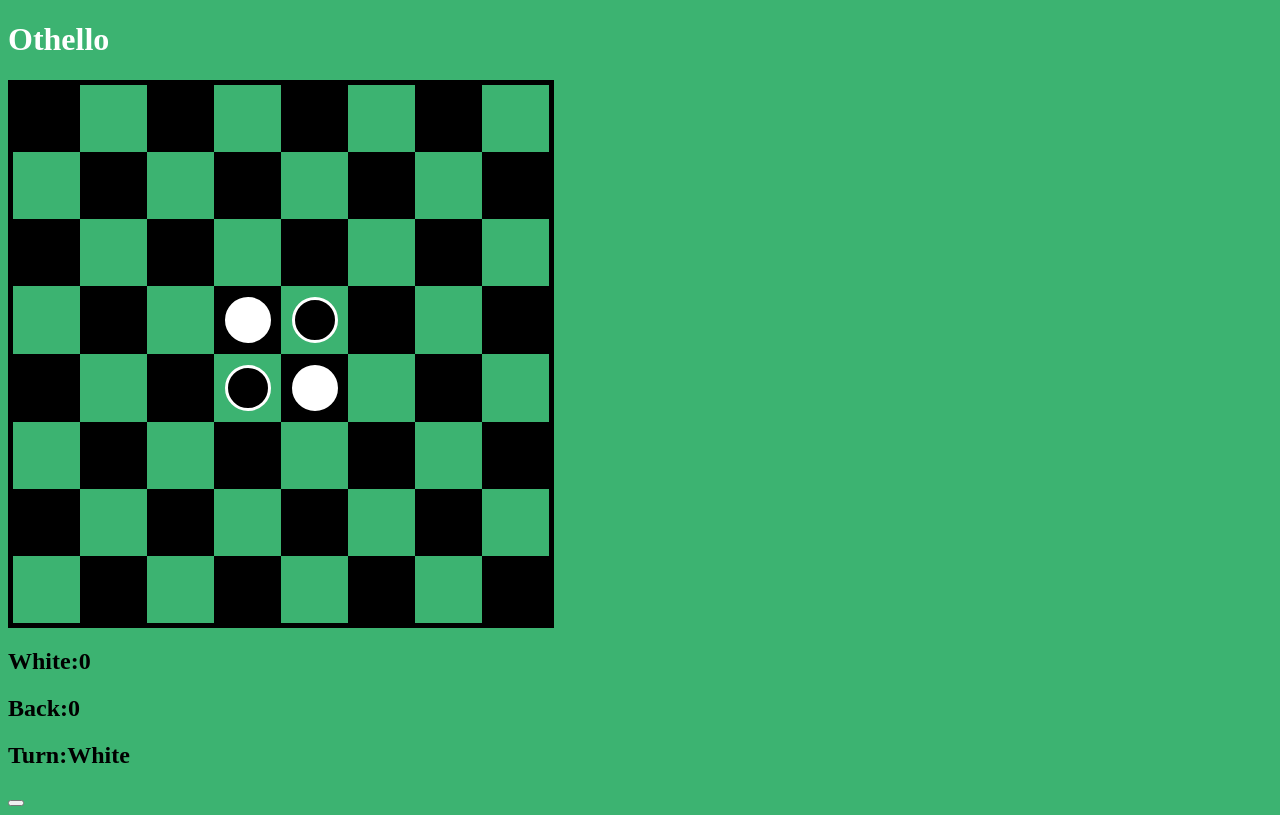
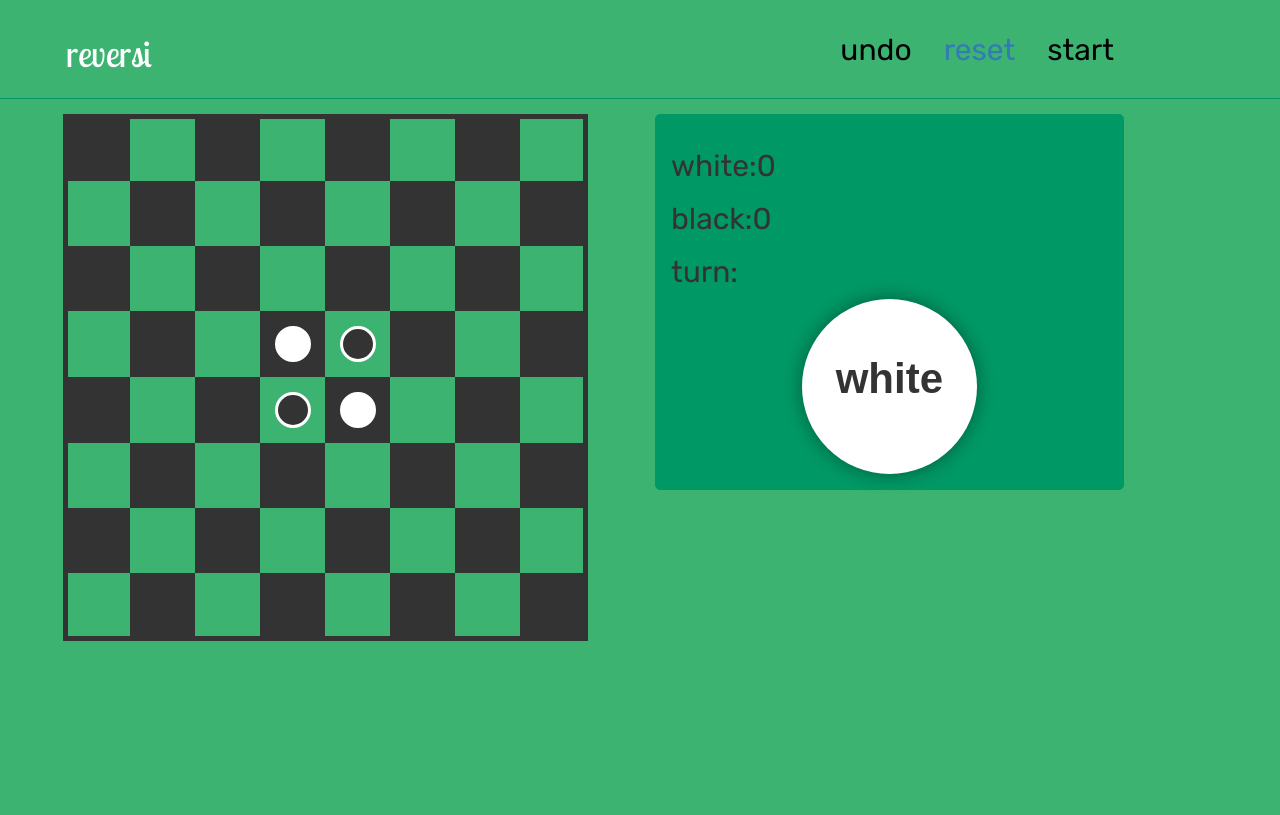
Before and after one commit to nchnsn/othello, a plain HTML site: page index.html in a window 1280 px wide. Drawn offline with nearby package versions, Linux system fonts and the light colour scheme; a web font is replaced by a local one.

Commit message:
Added some UI improvements, added bootstrap, added a visual turn tracker.

```diff
--- a/app.js
+++ b/app.js
@@ -1,15 +1,5 @@
 // *** Model ***
 // Score Board - track the board position, number of pieces, turn, and present score
-    // Board Position
-
-    // Number of Pieces
-
-    // Who's Turn
-
-
-
-    // Current Score
-
     // History
 var scoreBoard = {
     board:[[0,0,0,0,0,0,0,0],
@@ -28,21 +18,13 @@
 }
 
 // Piece Object - model the individual piece and all of it's props
-
 // Piece Maker - Function
-    // color
-    // Y
-    // X
-    // Number
-    // neighbors
-        // left, right, up, down
 var Piece = function(turn, x, y){
     this.color = turn;
     this.y = y;
     this.x = x;
     this.neighbors = {};
 }
-
 
 // *** View ***
 // Update View
@@ -63,8 +45,6 @@
     var cell = document.getElementsByTagName("table")[0].children[0].children[y].children[x];
 }
 
-
-
 // *** Controller ***
 // Start Game
 var startGame = function(){
@@ -76,13 +56,7 @@
 
 
 }
-
-
-
-
 // onclick add piece
-
-
 // add piece on board
     // create new piece push to ScoreBoard
 var addPiece = function(turn, x, y){
@@ -99,14 +73,14 @@
     var piece = new Piece(turn, x, y);
     scoreBoard.pieces.push(piece);
     scoreBoard.board[y][x] = turn;
+
 // render piece on board
     renderView(x, y, scoreBoard.turn);
+
 // update ScoreBoard
-
     scoreBoard.turn === 'white' ? scoreBoard.turn = 'black' : scoreBoard.turn = 'white';
     document.getElementById('turn').innerHTML = scoreBoard.turn;
-    checkNeighbor(x,y);
-
+    // checkNeighbor(x,y);
 }
 
 var addPieceAuto = function(){
@@ -119,6 +93,7 @@
     renderView(x, y, scoreBoard.turn);
     scoreBoard.turn === 'white' ? scoreBoard.turn = 'black' : scoreBoard.turn = 'white';
     document.getElementById('turn').innerHTML = scoreBoard.turn;
+    flipTurn();
     console.log(checkAllNeighbors(x,y));
 }
 
@@ -129,31 +104,30 @@
     renderView(x, y, scoreBoard.turn);
 }
 
-
 // *** FLIP / CHECK NEIGHBORS ***
 
     // check if next piece is opp color
-var checkNeighbor = function(x,y){
-    var pieceUp = scoreBoard.board[y - 1] ? scoreBoard.board[y - 1][x] : 'NA';
-    var pieceUpRight = scoreBoard.board[y - 1] ? scoreBoard.board[y - 1][x + 1] : 'NA';
-    var pieceRight = scoreBoard.board[y][x + 1];
-    var pieceDown = scoreBoard.board[y + 1] ? scoreBoard.board[y + 1][x] : 'NA';
-    var pieceDownRight = scoreBoard.board[y + 1] ? scoreBoard.board[y + 1][x + 1] : 'NA';
-    var pieceLeft = scoreBoard.board[y][x - 1];
-    var pieceDownLeft = scoreBoard.board[y + 1] ? scoreBoard.board[y + 1][x - 1] : 'NA';
-    var pieceUpLeft = scoreBoard.board[y - 1] ? scoreBoard.board[y - 1][x - 1] : 'NA';
-    var neighbors = [pieceUp, pieceUpRight, pieceRight, pieceDown, pieceDownRight, pieceLeft, pieceUpLeft];
-    if(neighbors.some(function(element){
-        return element === scoreBoard.turn;
-    })){
-       console.log('lets flipppa');
-    }
-    console.log('up ' + pieceUp);
-    console.log('right ' + pieceRight);
-    console.log('down ' + pieceDown);
-    console.log('left ' + JSON.stringify(pieceLeft));
-    console.log(JSON.stringify(scoreBoard.board));
-}
+// var checkNeighbor = function(x,y){
+//     var pieceUp = scoreBoard.board[y - 1] ? scoreBoard.board[y - 1][x] : 'NA';
+//     var pieceUpRight = scoreBoard.board[y - 1] ? scoreBoard.board[y - 1][x + 1] : 'NA';
+//     var pieceRight = scoreBoard.board[y][x + 1];
+//     var pieceDown = scoreBoard.board[y + 1] ? scoreBoard.board[y + 1][x] : 'NA';
+//     var pieceDownRight = scoreBoard.board[y + 1] ? scoreBoard.board[y + 1][x + 1] : 'NA';
+//     var pieceLeft = scoreBoard.board[y][x - 1];
+//     var pieceDownLeft = scoreBoard.board[y + 1] ? scoreBoard.board[y + 1][x - 1] : 'NA';
+//     var pieceUpLeft = scoreBoard.board[y - 1] ? scoreBoard.board[y - 1][x - 1] : 'NA';
+//     var neighbors = [pieceUp, pieceUpRight, pieceRight, pieceDown, pieceDownRight, pieceLeft, pieceUpLeft];
+//     if(neighbors.some(function(element){
+//         return element === scoreBoard.turn;
+//     })){
+//        console.log('lets flipppa');
+//     }
+//     console.log('up ' + pieceUp);
+//     console.log('right ' + pieceRight);
+//     console.log('down ' + pieceDown);
+//     console.log('left ' + JSON.stringify(pieceLeft));
+//     console.log(JSON.stringify(scoreBoard.board));
+// }
 
 var checkAllNeighbors = function(x, y, direction){
     var startingPoint = scoreBoard.board[y][x];
@@ -406,3 +380,14 @@
 }
 $("table").on("click", "td", addPieceAuto);
 startGame();
+
+// *** CSS related JS ***
+
+    // Triggering the Turn Flip on each Turn Change
+var flipTurn = function(){
+    if(document.getElementById("turnTracker").classList.contains ("circle-container-black")){
+         document.getElementById("turnTracker").classList.remove("circle-container-black");
+    } else {
+         document.getElementById("turnTracker").classList.add("circle-container-black");
+    }
+}
--- a/index.html
+++ b/index.html
@@ -1,13 +1,29 @@
 	<!DOCTYPE html>
 <html>
 <head>
+	<title>Reversi</title>
+	<meta charset="utf-8">
+	<meta name="viewport" content="width=device-width, initial-scale=1">
+	<link rel="stylesheet" href="https://maxcdn.bootstrapcdn.com/bootstrap/3.3.7/css/bootstrap.min.css">
+	<script src="https://ajax.googleapis.com/ajax/libs/jquery/3.2.0/jquery.min.js"></script>
+	<script src="https://maxcdn.bootstrapcdn.com/bootstrap/3.3.7/js/bootstrap.min.js"></script>
 	<link rel="stylesheet" type="text/css" href="othello.css">
 	<script src="https://ajax.googleapis.com/ajax/libs/jquery/3.2.1/jquery.min.js"></script>
+	<link href="https://fonts.googleapis.com/css?family=Bungee|Bungee+Inline|Bungee+Outline|Cinzel+Decorative|Comfortaa|Iceland|Lobster+Two|Megrim|Monoton|Noto+Serif|Old+Standard+TT|Passion+One|Playfair+Display+SC|Poiret+One|Rubik|Rye|Shrikhand" rel="stylesheet">
 </head>
 	<body>
-		<div class="nic">
-			<h1 class="titles">Othello</h1>
-		</div>
+		<nav>
+			<ul>
+				<li style="float:left"><h1 style="color:white">reversi</h1></li>
+				<li class = "menu"><h2>start</h2></li>
+				<li class = "menu"  onclick="flipTurn()"><h2><a href="#">reset</a></h2></li>
+				<li class = "menu"><h2>undo</h2></li>
+
+			</ul>
+		</nav>
+
+		<div class="row">
+			<div class="col-md-6">
 				<table id="test">
 					<tr>
 						<td></td>
@@ -90,12 +106,26 @@
 						<td></td>
 					</tr>
 				</table>
+			</div>
+			<div class="col-md-6">
 				<div id="scoreBoard">
-			<h2>White:<span id = "whiteScore">0</span></h2>
-			<h2>Back:<span id = "blackScore">0</span></h2>
-			<h2>Turn:<span id = "turn">0</span></h2>
-			<button id = "myButt"</button>
+					<h2>white:<span id = "whiteScore">0</span></h2>
+					<h2>black:<span id = "blackScore">0</span></h2>
+					<h2>turn:<span id = "turn">0</span></h2>
+					<div id = "turnTracker" class="circle-container">
+						<div class="circle">
+							<div class="front">
+								<p>white</p>
 							</div>
+							<div class="back">
+								<p>black</p>
+							</div>
+						</div>
+					</div>
+				</div>
+			</div>
+		</div>
+
 	<script src=app.js></script>
 
 
--- a/othello.css
+++ b/othello.css
@@ -1,11 +1,19 @@
+
+/* go back and remove this */
+#turn {
+    visibility: hidden;
+}
+
 
 table {
-    border: 5px solid black;
+    border: 5px solid #333333;
     width: 500px;
     height:500px;
     border-collapse: collapse;
-    background-color: black;
+    background-color: #333333;
     table-layout: fixed;
+    float:left;
+    margin-left:10%;
 
 }
 
@@ -17,12 +25,12 @@
 
 .foo > tr {
 
-    border: 3px solid black;
+    border: 3px solid #333333;
 }
 
 .bar {
 
-    border: 3px solid black;
+    border: 3px solid #333333;
 }
 
 table tr td {
@@ -49,17 +57,19 @@
 }
 
 h1 {
-    color:white;
+    color:#333333;
 }
 
 .piece {
     float: left;
     padding: 15px;
-    margin:10px;
-    width: 10px;
+    margin:15px;
+    width: 15px;
     height: 10px;
     background-color: none;
     border-radius: 25px;
+    animation:clearBoard 10s linear infinite;
+
 }
 
 
@@ -69,7 +79,7 @@
 }
 
 .piece.black {
-    background-color: #000;
+    background-color: #333333;
     border:3px solid #fff;
 }
 
@@ -77,3 +87,149 @@
     background-color:none;
 
 }
+
+nav {
+    width:100%;
+    font-family: 'Lobster Two', cursive;
+    margin-bottom:15px;
+    /*padding: 0 0 15px 45px;*/
+    border-bottom: 1px solid #009966;
+}
+
+nav > ul {
+    list-style-type: none;
+    margin: 0;
+    padding: 0 150px 0 50px;
+    overflow: hidden;
+}
+
+nav > ul > li {
+    float: right;
+    display: block;
+    color: white;
+    text-align: center;
+    padding: 14px 16px;
+    text-decoration: none;
+}
+
+
+.menu {
+    font-family: 'Rubik', sans-serif;
+    color: black;
+
+}
+#scoreBoard {
+    width: 75%;
+    height: 75%;
+    padding:15px;
+    font-family: 'Rubik', sans-serif;
+    border: 1px solid #009966;
+    background-color:#009966;
+    border-radius:5px;
+}
+
+/* animation for clearing the board */
+@keyframes clearBoard {
+  0% {
+    left: 100%;
+  }
+  100% {
+    left: 0%;
+  }
+}
+
+/* flipping animation */
+
+
+.circle-container {
+	position: relative;
+	perspective: 1000;
+	margin: 0 auto;
+}
+
+.circle-container:hover .circle {
+	transform: rotate3d(45, 45, 0, 180deg);
+}
+
+.circle-container:hover .outer-ring {
+	transform: rotate3d(45, 0, 0, 180deg);
+}
+
+.circle-container:hover .outer-outer-ring {
+	transform: rotate3d(0, 45, 0, 180deg);
+}
+
+
+.circle-container-black .circle {
+	transform: rotate3d(45, 45, 0, 180deg);
+}
+
+.circle-container-black .outer-ring {
+	transform: rotate3d(45, 0, 0, 180deg);
+}
+
+.circle-container-black .outer-outer-ring {
+	transform: rotate3d(0, 45, 0, 180deg);
+}
+
+.circle-container, .front, .back {
+	width: 175px;
+	height: 175px;
+	background-color: rgba(0,0,0,0);
+}
+
+.circle {
+	transition: 0.5s;
+	transform-style: preserve-3d;
+	transition-timing-function: cubic-bezier(0.785, 0.135, 0.150, 0.860);
+}
+
+.circle {
+	position: relative;
+	width: 175px;
+	height: 175px;
+}
+
+.front, .back {
+	border-radius: 50%;
+	box-shadow: 0px 0px 20px rgba(0,0,0,0.4);
+	backface-visibility: hidden;
+	position: absolute;
+	top: 0;
+	left: 0;
+}
+
+.front {
+	background-color: #fff;
+	z-index: 2;
+}
+
+.front p {
+	margin-top: 1.2em;
+	font-family: cabin, sans-serif;
+	font-weight: 700;
+	font-size: 3em;
+	text-align: center;
+	color: #333333;
+}
+
+.back {
+	transform: rotate3d(45,45,0,180deg);
+	background-color: #333333;
+    border:5px solid #ffffff;
+}
+
+.back p {
+	margin-top: 1.2em;
+	font-family: cabin, sans-serif;
+	font-weight: 700;
+	font-size: 3em;
+	text-align: center;
+	color: #ffffff;
+}
+
+.back-logo {
+	width: 60%;
+	display: block;
+	margin: 2em auto;
+}
```
Lines whose indentation alone changed are shown as unchanged.
